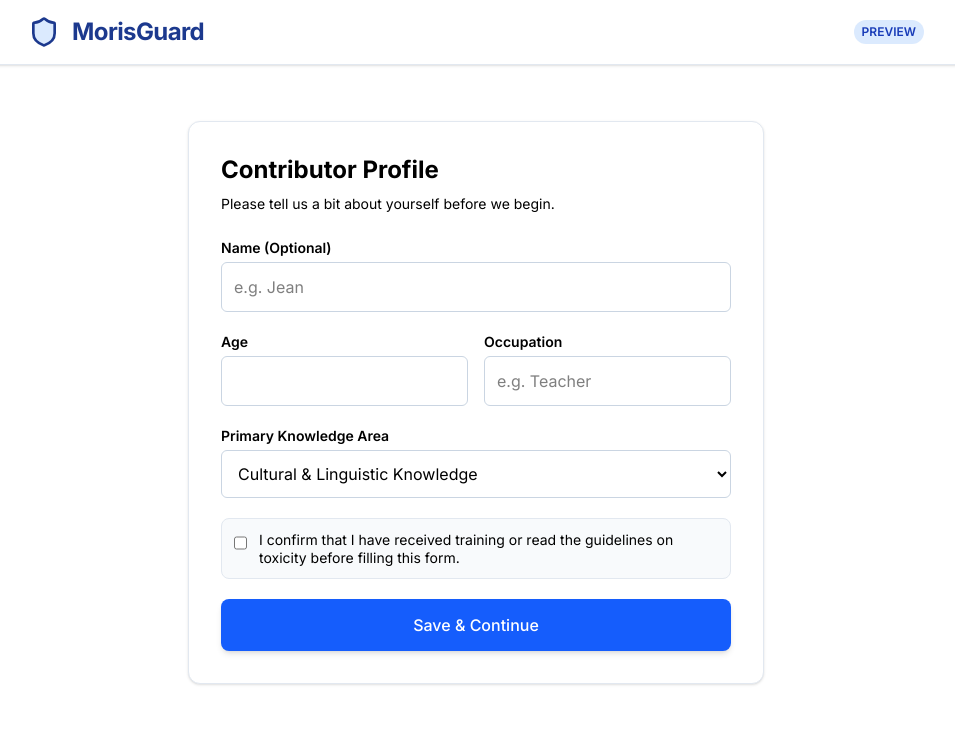
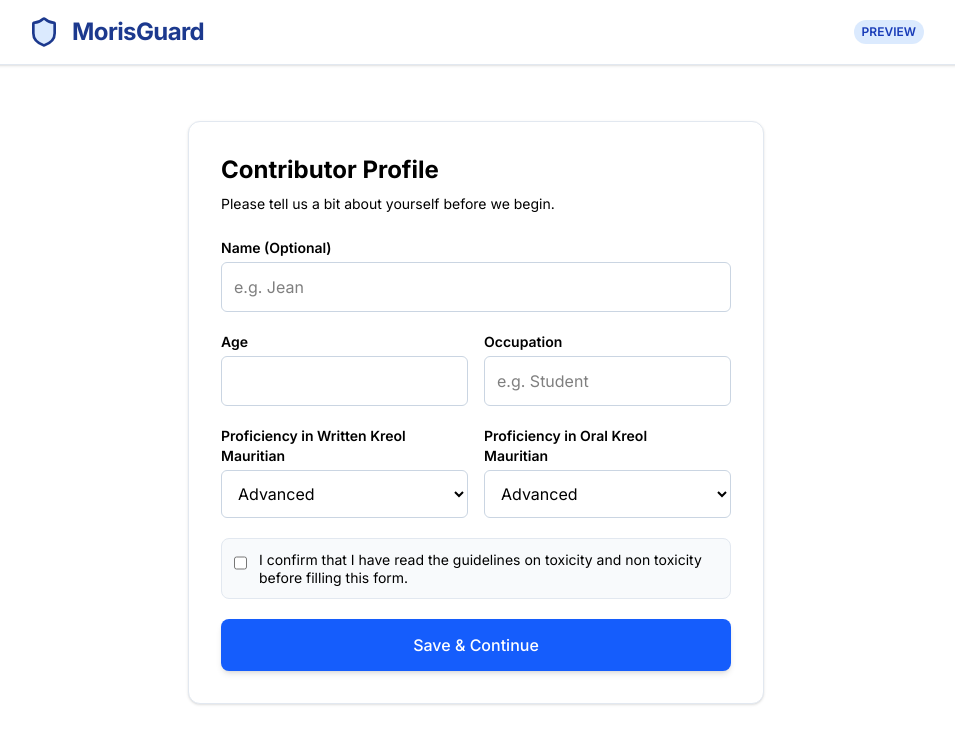
Before and after one commit to TAX-2905/Annotation_Interface, a Next.js app: page /register in a window 1280 px wide. Shown: the top 744 px of the page, without its empty margins (164-1119 px from the left). Built offline with nearby package versions, Linux system fonts and the light colour scheme; no server answers.

Commit message:
Updated_Menu

```diff
--- a/src/app/register/page.tsx
+++ b/src/app/register/page.tsx
@@ -13,7 +13,8 @@
     name: '',
     age: '',
     occupation: '',
-    knowledge: 'Cultural/Linguistic',
+    writtenProficiency: 'Advanced', // Default
+    oralProficiency: 'Advanced',    // Default
     training: false,
   });
 
@@ -25,7 +26,8 @@
       name: formData.name || null,
       age: parseInt(formData.age),
       occupation: formData.occupation,
-      knowledge_area: formData.knowledge,
+      proficiency_written: formData.writtenProficiency, // Maps to DB column 'proficiency_written'
+      proficiency_oral: formData.oralProficiency,       // Maps to DB column 'proficiency_oral'
       training_received: formData.training
     }]).select().single();
 
@@ -40,7 +42,6 @@
   };
 
   return (
-    // Updated container: Less padding (p-5) and margin (mt-4) on mobile. Normal on desktop (md:).
     <div className="max-w-xl mx-auto mt-4 md:mt-8 bg-white p-5 md:p-8 rounded-xl shadow-sm border border-slate-200 text-black">
       <h2 className="text-xl md:text-2xl font-bold mb-2">Contributor Profile</h2>
       <p className="text-black mb-6 text-sm">Please tell us a bit about yourself before we begin.</p>
@@ -59,7 +60,7 @@
           />
         </div>
 
-        {/* Age & Occupation Row - Stacks on mobile (grid-cols-1), side-by-side on desktop (md:grid-cols-2) */}
+        {/* Age & Occupation Row */}
         <div className="grid grid-cols-1 md:grid-cols-2 gap-4">
           <div>
             <label className="block text-sm font-semibold text-black mb-1">Age</label>
@@ -75,26 +76,42 @@
             <input
               type="text" required
               className="w-full p-3 border border-slate-300 text-black rounded-md focus:ring-2 focus:ring-blue-500 outline-none"
-              placeholder="e.g. Teacher"
+              placeholder="e.g. Student"
               value={formData.occupation}
               onChange={(e) => setFormData({...formData, occupation: e.target.value})}
             />
           </div>
         </div>
 
-        {/* Knowledge Area */}
-        <div>
-          <label className="block text-sm font-semibold text-black mb-1">Primary Knowledge Area</label>
-          <select
-            className="w-full p-3 border border-slate-300 text-black rounded-md focus:ring-2 focus:ring-blue-500 outline-none bg-white"
-            value={formData.knowledge}
-            onChange={(e) => setFormData({...formData, knowledge: e.target.value})}
-          >
-            <option value="Cultural/Linguistic">Cultural & Linguistic Knowledge</option>
-            <option value="Content Moderation">Content Moderation</option>
-            <option value="NLP">NLP Tasks</option>
-            <option value="Other">Other</option>
-          </select>
+        {/* Language Proficiency Row */}
+        <div className="grid grid-cols-1 md:grid-cols-2 gap-4">
+          {/* Written Kreol */}
+          <div>
+            <label className="block text-sm font-semibold text-black mb-1">Proficiency in Written Kreol Mauritian</label>
+            <select
+              className="w-full p-3 border border-slate-300 text-black rounded-md focus:ring-2 focus:ring-blue-500 outline-none bg-white"
+              value={formData.writtenProficiency}
+              onChange={(e) => setFormData({...formData, writtenProficiency: e.target.value})}
+            >
+              <option value="Advanced">Advanced</option>
+              <option value="Intermediate">Intermediate</option>
+              <option value="Beginner">Beginner</option>
+            </select>
+          </div>
+
+          {/* Oral Kreol */}
+          <div>
+            <label className="block text-sm font-semibold text-black mb-1">Proficiency in Oral Kreol <br /> Mauritian</label>
+            <select
+              className="w-full p-3 border border-slate-300 text-black rounded-md focus:ring-2 focus:ring-blue-500 outline-none bg-white"
+              value={formData.oralProficiency}
+              onChange={(e) => setFormData({...formData, oralProficiency: e.target.value})}
+            >
+              <option value="Advanced">Advanced</option>
+              <option value="Intermediate">Intermediate</option>
+              <option value="Beginner">Beginner</option>
+            </select>
+          </div>
         </div>
 
         {/* Training Checkbox */}
@@ -108,7 +125,7 @@
             onChange={(e) => setFormData({...formData, training: e.target.checked})}
           />
           <label htmlFor="training" className="text-sm text-black cursor-pointer leading-tight">
-            I confirm that I have received training or read the guidelines on toxicity before filling this form.
+            I confirm that I have read the guidelines on toxicity and non toxicity before filling this form.
           </label>
         </div>
 
```
